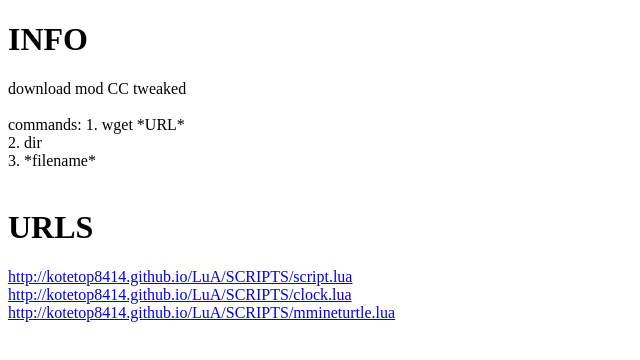
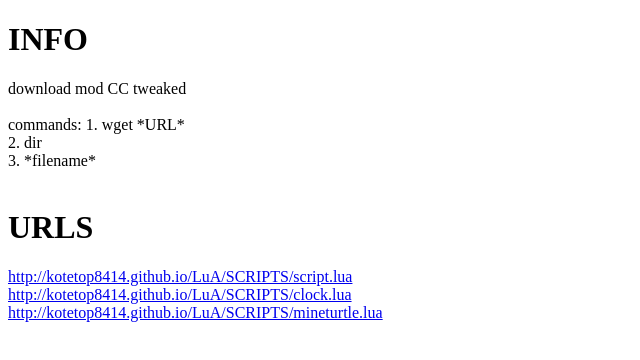
Before and after one commit to Kotarsis8413/LuA, a plain HTML site: page url.html in a window 1280 px wide. Shown: the full height of the page, 0-640 px from the left. Drawn offline with Linux system fonts and the light colour scheme.

Commit message:
Update url.html

```diff
--- a/url.html
+++ b/url.html
@@ -17,6 +17,6 @@
     <br>
     <a href="SCRIPTS/clock.lua">http://kotetop8414.github.io/LuA/SCRIPTS/clock.lua</a>
     <br>
-    <a href="SCRIPTS/mineturtle.lua">http://kotetop8414.github.io/LuA/SCRIPTS/mmineturtle.lua</a>
+    <a href="SCRIPTS/mineturtle.lua">http://kotetop8414.github.io/LuA/SCRIPTS/mineturtle.lua</a>
 </body>
 </html>
```
